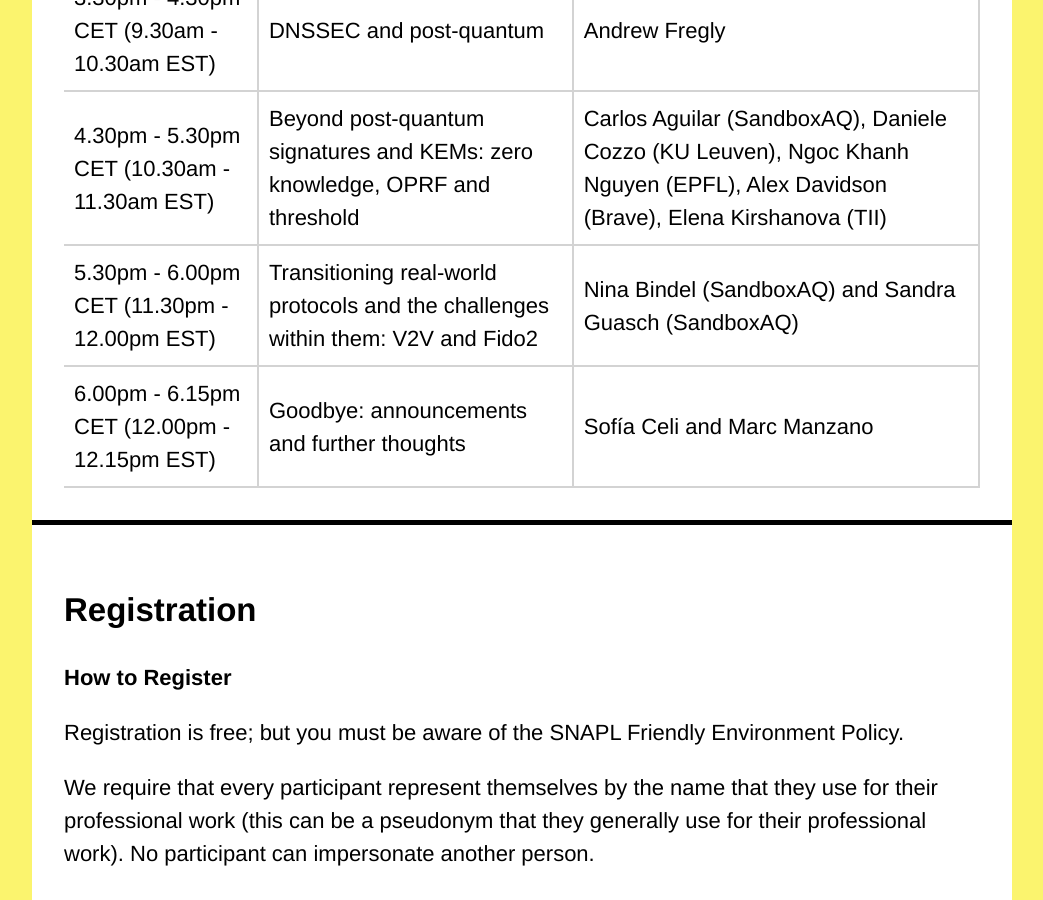
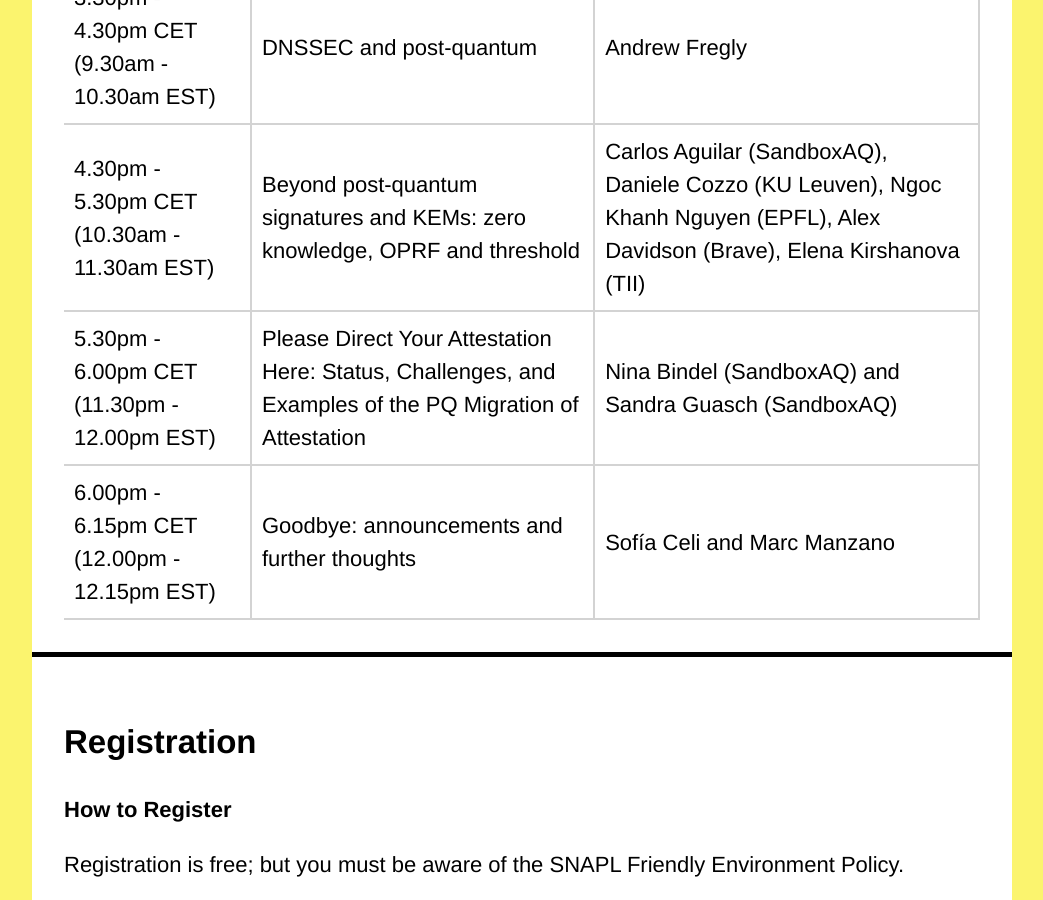
Before and after one commit to claucece/PQNet-Workshop, a Jekyll site: the page built from index.html, in a window 1280 px wide and 900 px high, scrolled down 3241 px. Shown: the whole window, without its empty margins (118-1161 px from the left). Built offline with Jekyll 4.4.1, drawn with Linux system fonts in a browser that asks for light colours.

Commit message:
Update talk name

```diff
--- a/index.html
+++ b/index.html
@@ -185,7 +185,7 @@ layout: default
           </tr>
           <tr>
             <td>5.30pm - 6.00pm CET (11.30pm - 12.00pm EST)</td>
-            <td>Transitioning real-world protocols and the challenges within them: V2V and Fido2</td>
+            <td>Please Direct Your Attestation Here: Status, Challenges, and Examples of the PQ Migration of Attestation</td>
             <td>Nina Bindel (SandboxAQ) and Sandra Guasch (SandboxAQ)</td>
           </tr>
           <tr>
```
